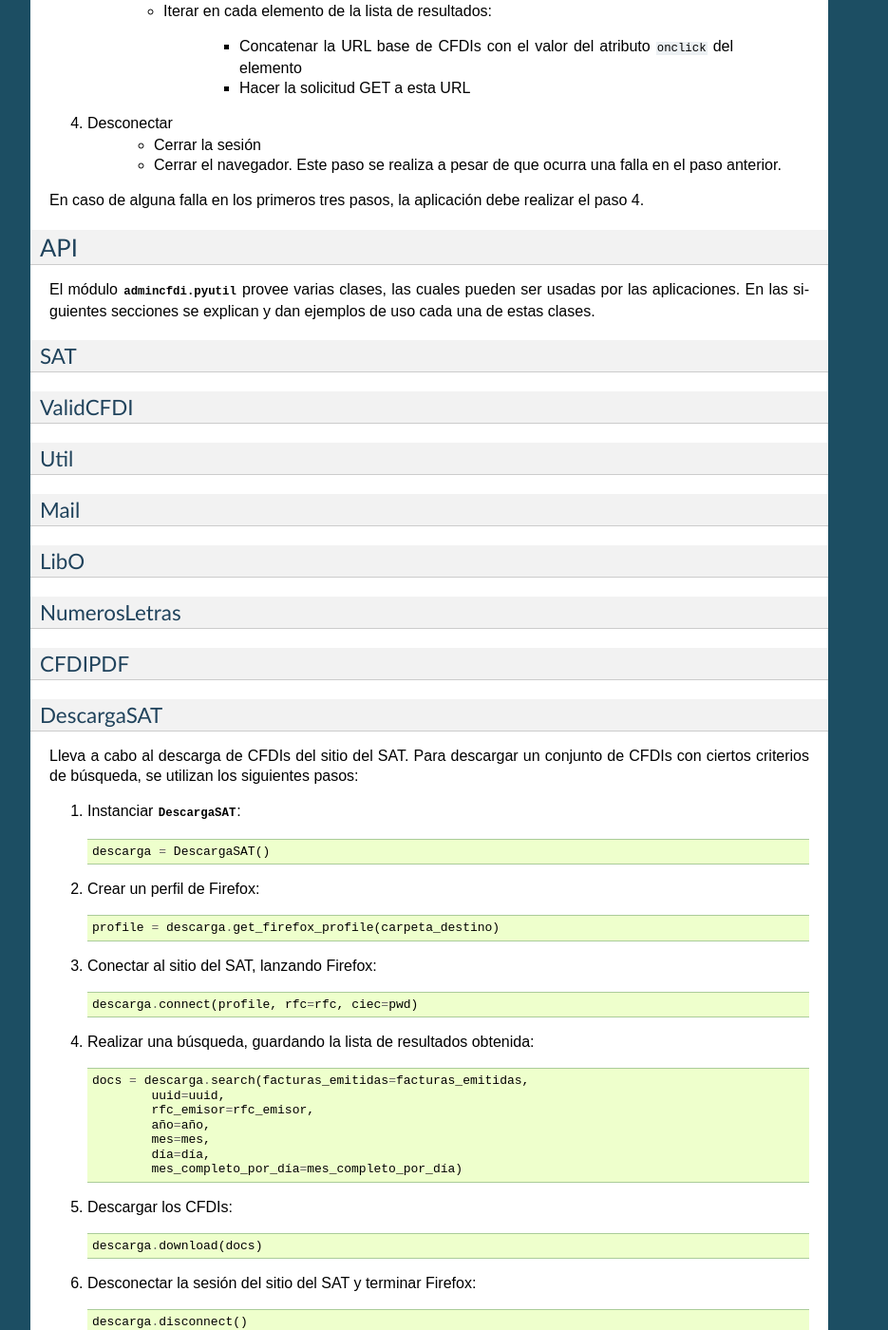
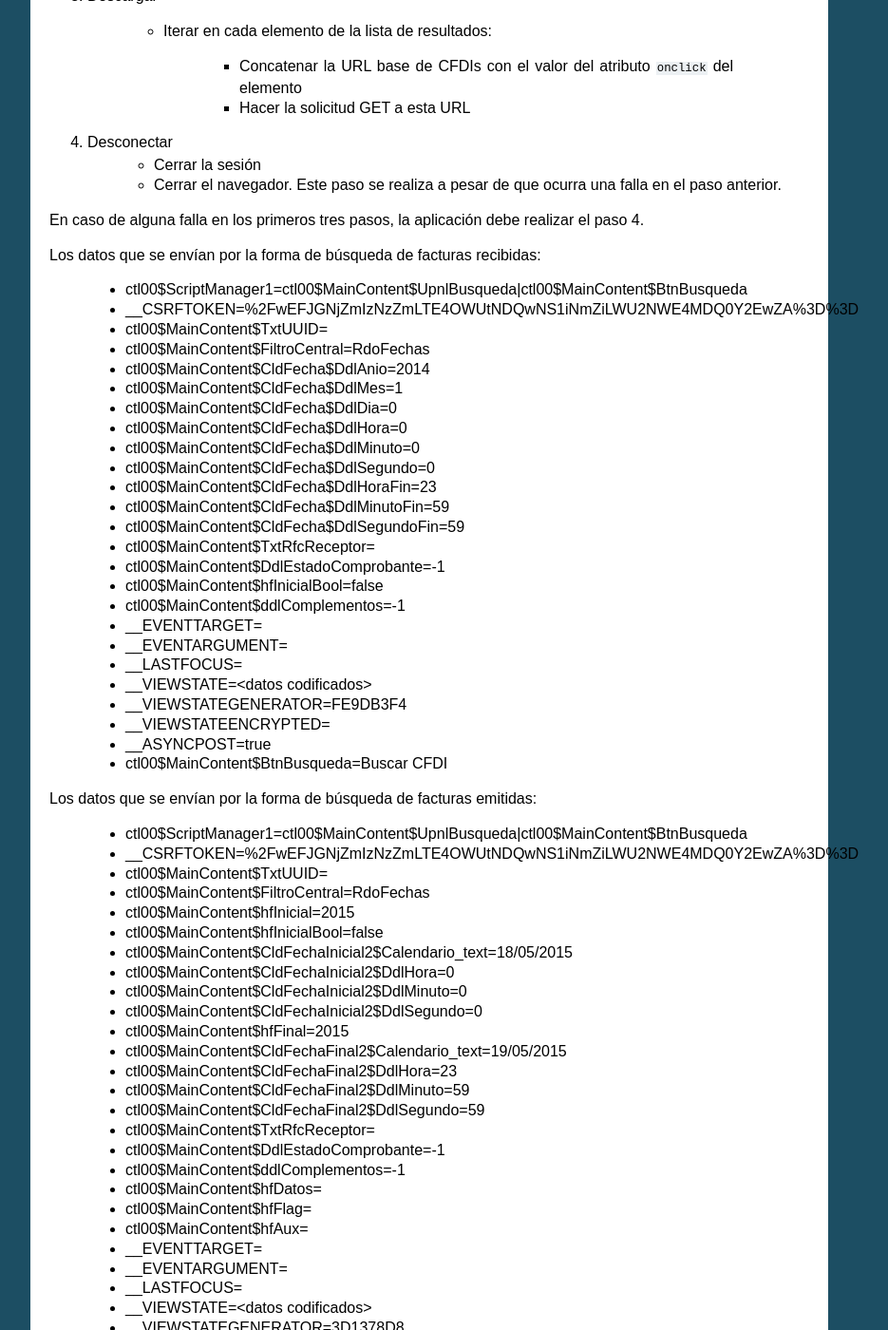
Before and after one commit to LinuxCabal/admin-cfdi, a Sphinx documentation site: the page built from docs/devel.rst, in a window 1280 px wide and 1400 px high, scrolled down 2347 px. Shown: the whole window at 95% size, without its empty margins (198-1133 px from the left). Built offline with Sphinx 7.4.7, drawn with Linux system fonts in a browser that asks for light colours; some of the changed text lies outside the part shown.

Commit message:
Valores enviados con las formas de búsqueda

```diff
--- a/docs/devel.rst
+++ b/docs/devel.rst
@@ -99,7 +99,9 @@ Los detalles de cada paso:
                     - ``ctl00_MainContent_CldFecha_DdlDia``
 
                   los valores de los parámetros año, mes y día
-     - Enviar los datos al servidor
+     - Enviar la forma de búsqueda al servidor mediante método POST, los
+       datos que se envían se muestran más bajo.
+
      - Esperar a que no sea visible el elemento div de los
        resultados, o el botón mismo de enviar
      - Esperar a que uno de los dos div con id
@@ -144,6 +146,67 @@ Los detalles de cada paso:
 
 En caso de alguna falla en los primeros tres pasos,
 la aplicación debe realizar el paso 4.
+
+Los datos que se envían por la forma de búsqueda de facturas recibidas:
+
+        -  ctl00$ScriptManager1=ctl00$MainContent$UpnlBusqueda|ctl00$MainContent$BtnBusqueda
+        -  __CSRFTOKEN=%2FwEFJGNjZmIzNzZmLTE4OWUtNDQwNS1iNmZiLWU2NWE4MDQ0Y2EwZA%3D%3D
+        -  ctl00$MainContent$TxtUUID=
+        -  ctl00$MainContent$FiltroCentral=RdoFechas
+        -  ctl00$MainContent$CldFecha$DdlAnio=2014
+        -  ctl00$MainContent$CldFecha$DdlMes=1
+        -  ctl00$MainContent$CldFecha$DdlDia=0
+        -  ctl00$MainContent$CldFecha$DdlHora=0
+        -  ctl00$MainContent$CldFecha$DdlMinuto=0
+        -  ctl00$MainContent$CldFecha$DdlSegundo=0
+        -  ctl00$MainContent$CldFecha$DdlHoraFin=23
+        -  ctl00$MainContent$CldFecha$DdlMinutoFin=59
+        -  ctl00$MainContent$CldFecha$DdlSegundoFin=59
+        -  ctl00$MainContent$TxtRfcReceptor=
+        -  ctl00$MainContent$DdlEstadoComprobante=-1
+        -  ctl00$MainContent$hfInicialBool=false
+        -  ctl00$MainContent$ddlComplementos=-1
+        -  __EVENTTARGET=
+        -  __EVENTARGUMENT=
+        -  __LASTFOCUS=
+        -  __VIEWSTATE=<datos codificados>
+        -  __VIEWSTATEGENERATOR=FE9DB3F4
+        -  __VIEWSTATEENCRYPTED=
+        -  __ASYNCPOST=true
+        -  ctl00$MainContent$BtnBusqueda=Buscar CFDI
+
+Los datos que se envían por la forma de búsqueda de facturas emitidas:
+
+        -  ctl00$ScriptManager1=ctl00$MainContent$UpnlBusqueda|ctl00$MainContent$BtnBusqueda
+        -  __CSRFTOKEN=%2FwEFJGNjZmIzNzZmLTE4OWUtNDQwNS1iNmZiLWU2NWE4MDQ0Y2EwZA%3D%3D
+        -  ctl00$MainContent$TxtUUID=
+        -  ctl00$MainContent$FiltroCentral=RdoFechas
+        -  ctl00$MainContent$hfInicial=2015
+        -  ctl00$MainContent$hfInicialBool=false
+        -  ctl00$MainContent$CldFechaInicial2$Calendario_text=18/05/2015
+        -  ctl00$MainContent$CldFechaInicial2$DdlHora=0
+        -  ctl00$MainContent$CldFechaInicial2$DdlMinuto=0
+        -  ctl00$MainContent$CldFechaInicial2$DdlSegundo=0
+        -  ctl00$MainContent$hfFinal=2015
+        -  ctl00$MainContent$CldFechaFinal2$Calendario_text=19/05/2015
+        -  ctl00$MainContent$CldFechaFinal2$DdlHora=23
+        -  ctl00$MainContent$CldFechaFinal2$DdlMinuto=59
+        -  ctl00$MainContent$CldFechaFinal2$DdlSegundo=59
+        -  ctl00$MainContent$TxtRfcReceptor=
+        -  ctl00$MainContent$DdlEstadoComprobante=-1
+        -  ctl00$MainContent$ddlComplementos=-1
+        -  ctl00$MainContent$hfDatos=
+        -  ctl00$MainContent$hfFlag=
+        -  ctl00$MainContent$hfAux=
+        -  __EVENTTARGET=
+        -  __EVENTARGUMENT=
+        -  __LASTFOCUS=
+        -  __VIEWSTATE=<datos codificados>
+        -  __VIEWSTATEGENERATOR=3D1378D8
+        -  __VIEWSTATEENCRYPTED=
+        -  __ASYNCPOST=true
+        -  ctl00$MainContent$BtnBusqueda=Buscar CFDI
+
 
 
 API
```
